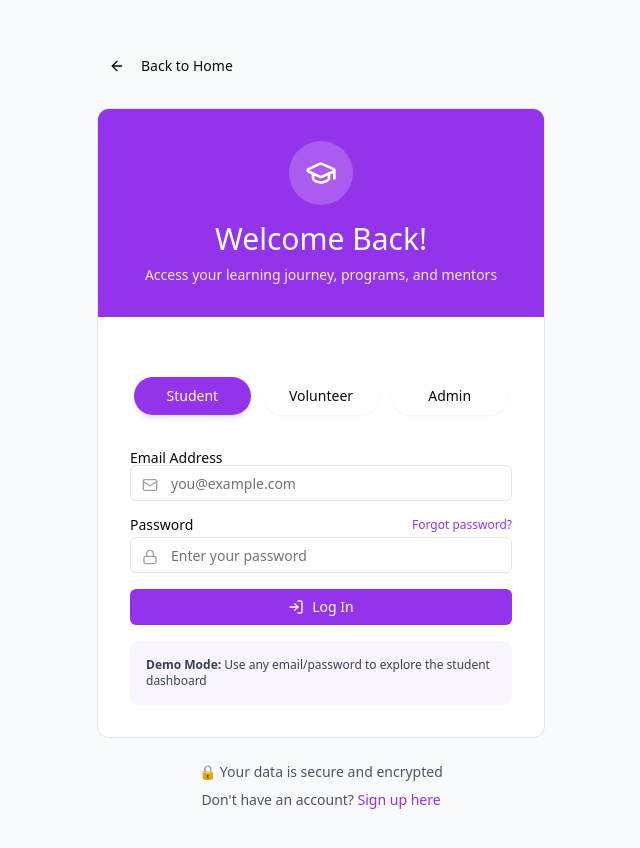
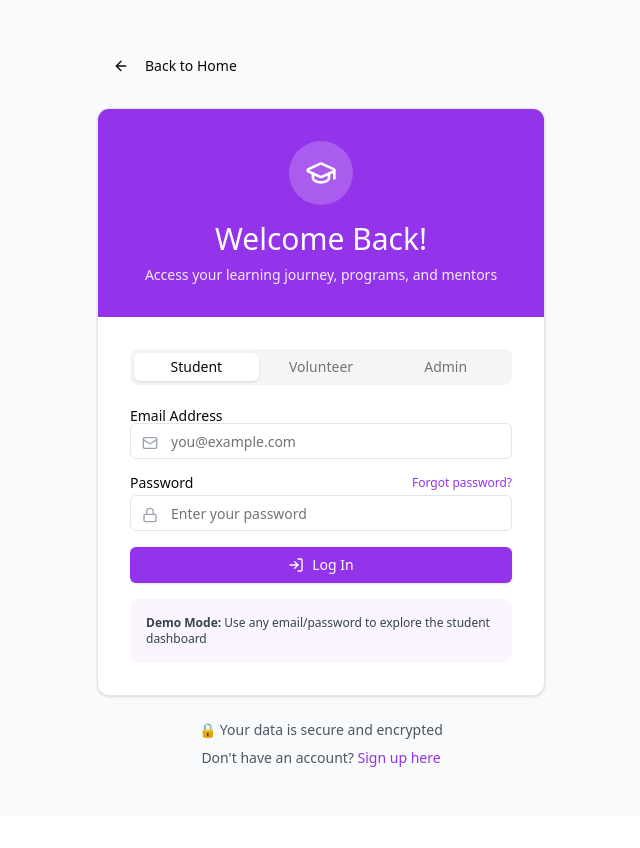
Before and after one commit to angelztang/internationalgirlsacademy, a Next.js app in the folder frontend/: page /login in a window 1280 px wide. Shown: the top 848 px of the page, without its empty margins (319-959 px from the left). After the commit the page ends 816 px from the top, so only its background shows below. Built offline with nearby package versions, Linux system fonts and the light colour scheme.

Commit message:
deleted components

```diff
--- a/frontend/package.json
+++ b/frontend/package.json
@@ -9,9 +9,9 @@
     "lint": "eslint"
   },
   "dependencies": {
-    "@radix-ui/react-label": "^2.1.7",
     "@radix-ui/react-avatar": "^1.1.10",
     "@radix-ui/react-dialog": "^1.1.15",
+    "@radix-ui/react-label": "^2.1.7",
     "@radix-ui/react-progress": "^1.1.7",
     "@radix-ui/react-scroll-area": "^1.2.10",
     "@radix-ui/react-slot": "^1.2.3",
--- a/frontend/src/components/login/button.tsx
+++ /dev/null
@@ -1,58 +0,0 @@
-import * as React from "react";
-import { Slot } from "@radix-ui/react-slot";
-import { cva, type VariantProps } from "class-variance-authority";
-
-import { cn } from "../../lib/ui/utils";
-
-const buttonVariants = cva(
-  "inline-flex items-center justify-center gap-2 whitespace-nowrap rounded-md text-sm font-medium transition-all disabled:pointer-events-none disabled:opacity-50 [&_svg]:pointer-events-none [&_svg:not([class*='size-'])]:size-4 shrink-0 [&_svg]:shrink-0 outline-none focus-visible:border-ring focus-visible:ring-ring/50 focus-visible:ring-[3px] aria-invalid:ring-destructive/20 dark:aria-invalid:ring-destructive/40 aria-invalid:border-destructive",
-  {
-    variants: {
-      variant: {
-        default: "bg-primary text-primary-foreground hover:bg-primary/90",
-        destructive:
-          "bg-destructive text-white hover:bg-destructive/90 focus-visible:ring-destructive/20 dark:focus-visible:ring-destructive/40 dark:bg-destructive/60",
-        outline:
-          "border bg-background text-foreground hover:bg-accent hover:text-accent-foreground dark:bg-input/30 dark:border-input dark:hover:bg-input/50",
-        secondary:
-          "bg-secondary text-secondary-foreground hover:bg-secondary/80",
-        ghost:
-          "hover:bg-accent hover:text-accent-foreground dark:hover:bg-accent/50",
-        link: "text-primary underline-offset-4 hover:underline",
-      },
-      size: {
-        default: "h-9 px-4 py-2 has-[>svg]:px-3",
-        sm: "h-8 rounded-md gap-1.5 px-3 has-[>svg]:px-2.5",
-        lg: "h-10 rounded-md px-6 has-[>svg]:px-4",
-        icon: "size-9 rounded-md",
-      },
-    },
-    defaultVariants: {
-      variant: "default",
-      size: "default",
-    },
-  },
-);
-
-function Button({
-  className,
-  variant,
-  size,
-  asChild = false,
-  ...props
-}: React.ComponentProps<"button"> &
-  VariantProps<typeof buttonVariants> & {
-    asChild?: boolean;
-  }) {
-  const Comp = asChild ? Slot : "button";
-
-  return (
-    <Comp
-      data-slot="button"
-      className={cn(buttonVariants({ variant, size, className }))}
-      {...props}
-    />
-  );
-}
-
-export { Button, buttonVariants };
--- a/frontend/src/components/login/card.tsx
+++ /dev/null
@@ -1,92 +0,0 @@
-import * as React from "react";
-
-import { cn } from "../../lib/ui/utils";
-
-function Card({ className, ...props }: React.ComponentProps<"div">) {
-  return (
-    <div
-      data-slot="card"
-      className={cn(
-        "bg-card text-card-foreground flex flex-col gap-6 rounded-xl border",
-        className,
-      )}
-      {...props}
-    />
-  );
-}
-
-function CardHeader({ className, ...props }: React.ComponentProps<"div">) {
-  return (
-    <div
-      data-slot="card-header"
-      className={cn(
-        "@container/card-header grid auto-rows-min grid-rows-[auto_auto] items-start gap-1.5 px-6 pt-6 has-data-[slot=card-action]:grid-cols-[1fr_auto] [.border-b]:pb-6",
-        className,
-      )}
-      {...props}
-    />
-  );
-}
-
-function CardTitle({ className, ...props }: React.ComponentProps<"div">) {
-  return (
-    <h4
-      data-slot="card-title"
-      className={cn("leading-none", className)}
-      {...props}
-    />
-  );
-}
-
-function CardDescription({ className, ...props }: React.ComponentProps<"div">) {
-  return (
-    <p
-      data-slot="card-description"
-      className={cn("text-muted-foreground", className)}
-      {...props}
-    />
-  );
-}
-
-function CardAction({ className, ...props }: React.ComponentProps<"div">) {
-  return (
-    <div
-      data-slot="card-action"
-      className={cn(
-        "col-start-2 row-span-2 row-start-1 self-start justify-self-end",
-        className,
-      )}
-      {...props}
-    />
-  );
-}
-
-function CardContent({ className, ...props }: React.ComponentProps<"div">) {
-  return (
-    <div
-      data-slot="card-content"
-      className={cn("px-6 [&:last-child]:pb-6", className)}
-      {...props}
-    />
-  );
-}
-
-function CardFooter({ className, ...props }: React.ComponentProps<"div">) {
-  return (
-    <div
-      data-slot="card-footer"
-      className={cn("flex items-center px-6 pb-6 [.border-t]:pt-6", className)}
-      {...props}
-    />
-  );
-}
-
-export {
-  Card,
-  CardHeader,
-  CardFooter,
-  CardTitle,
-  CardAction,
-  CardDescription,
-  CardContent,
-};
--- a/frontend/src/components/login/tabs.tsx
+++ /dev/null
@@ -1,68 +0,0 @@
-"use client";
-
-import * as React from "react";
-import * as TabsPrimitive from "@radix-ui/react-tabs";
-
-import { cn } from "../../lib/ui/utils";
-
-function Tabs({
-  className,
-  ...props
-}: React.ComponentProps<typeof TabsPrimitive.Root>) {
-  return (
-    <TabsPrimitive.Root
-      data-slot="tabs"
-      className={cn("flex flex-col gap-2", className)}
-      {...props}
-    />
-  );
-}
-
-function TabsList({
-  className,
-  ...props
-}: React.ComponentProps<typeof TabsPrimitive.List>) {
-  return (
-    <TabsPrimitive.List
-      data-slot="tabs-list"
-      className={cn(
-        "inline-flex items-center justify-center gap-3 p-1",
-        className,
-      )}
-      {...props}
-    />
-  );
-}
-
-function TabsTrigger({
-  className,
-  ...props
-}: React.ComponentProps<typeof TabsPrimitive.Trigger>) {
-  return (
-    <TabsPrimitive.Trigger
-      data-slot="tabs-trigger"
-      className={cn(
-        "inline-flex items-center justify-center gap-1.5 rounded-full px-4 py-2 text-sm font-medium transition-colors shadow-sm border border-transparent hover:bg-gray-100 dark:hover:bg-slate-800 focus-visible:outline-none disabled:pointer-events-none disabled:opacity-50 [&_svg]:pointer-events-none [&_svg]:shrink-0 [&_svg:not([class*='size-'])]:size-4",
-  // active state styles (applied by radix via data-state=active) - solid color, no gradient
-  "data-[state=active]:bg-purple-600 data-[state=active]:text-white data-[state=active]:shadow-md",
-        className,
-      )}
-      {...props}
-    />
-  );
-}
-
-function TabsContent({
-  className,
-  ...props
-}: React.ComponentProps<typeof TabsPrimitive.Content>) {
-  return (
-    <TabsPrimitive.Content
-      data-slot="tabs-content"
-      className={cn("flex-1 outline-none", className)}
-      {...props}
-    />
-  );
-}
-
-export { Tabs, TabsList, TabsTrigger, TabsContent };
```
Also changed, not shown: frontend/src/app/login.tsx (+5 -5 lines), frontend/src/components/ui/input.tsx (renamed from frontend/src/components/login/input.tsx), frontend/src/components/ui/label.tsx (renamed from frontend/src/components/login/label.tsx), 1 other file (tests, documents, lock files or other folders).
